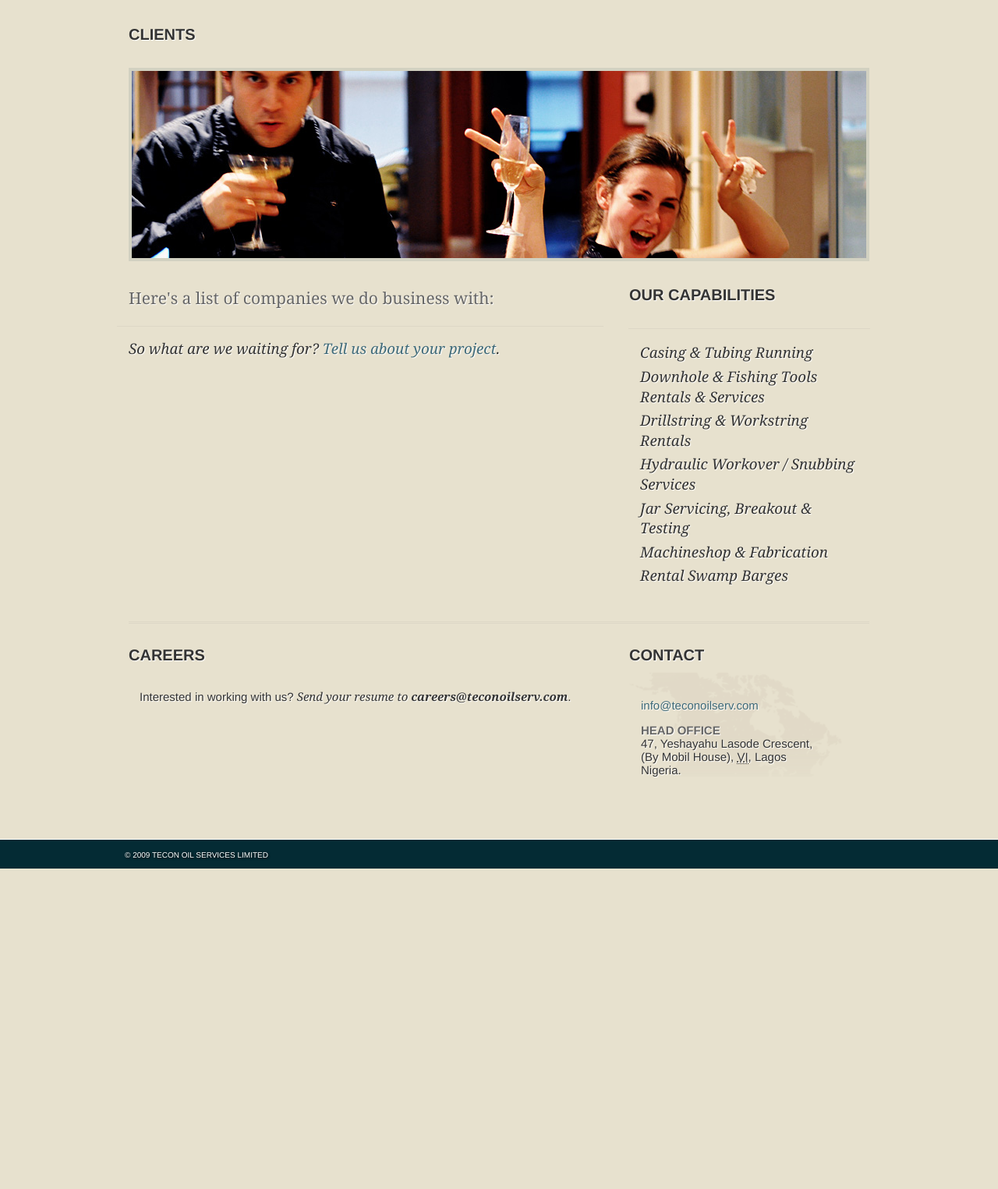
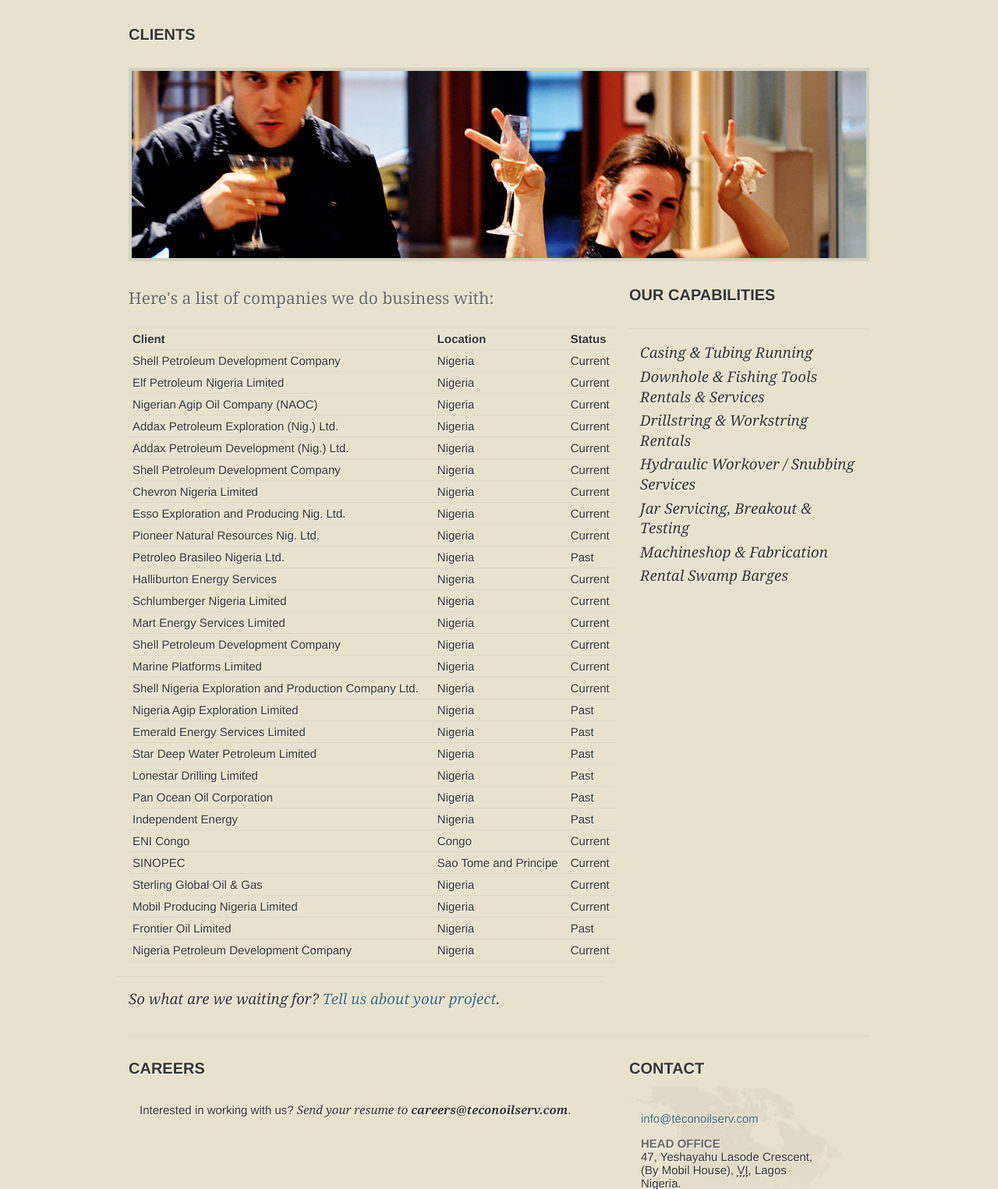
Before and after one commit to deone/tecon, a PHP site: page /clients.html in a window 1280 px wide. Shown: the part 221-1746 px from the top of the page at 78% size. Before the commit the page ends 1335 px from the top, so only its background shows below. Run offline with PHP 8.4, Linux system fonts and the light colour scheme.

Commit message:
Clients page

```diff
--- a/clients.html
+++ b/clients.html
@@ -43,6 +43,158 @@
 		<img src="img/content/lovelies_opener.jpg" class="large_opening_image" alt="Lovelies" />
 		<div class="left_column no_margin">
 		    <p class="intro">Here's a list of companies we do business with:</p>
+		    <table>
+			<thead>
+			    <tr>
+				<th>Client</th>
+				<th>Location</th>
+				<th>Status</th>
+			    </tr>
+			</thead>
+			<tbody>
+			    <tr>
+				<td>Shell Petroleum Development Company</td>
+				<td>Nigeria</td>
+				<td>Current</td>
+			    </tr>
+			    <tr>
+				<td>Elf Petroleum Nigeria Limited</td>
+				<td>Nigeria</td>
+				<td>Current</td>
+			    </tr>
+			    <tr>
+				<td>Nigerian Agip Oil Company (NAOC)</td>
+				<td>Nigeria</td>
+				<td>Current</td>
+			    </tr>
+			    <tr>
+				<td>Addax Petroleum Exploration (Nig.) Ltd.</td>
+				<td>Nigeria</td>
+				<td>Current</td>
+			    </tr>
+			    <tr>
+				<td>Addax Petroleum Development (Nig.) Ltd.</td>
+				<td>Nigeria</td>
+				<td>Current</td>
+			    </tr>
+			    <tr>
+				<td>Shell Petroleum Development Company</td>
+				<td>Nigeria</td>
+				<td>Current</td>
+			    </tr>
+			    <tr>
+				<td>Chevron Nigeria Limited</td>
+				<td>Nigeria</td>
+				<td>Current</td>
+			    </tr>
+			    <tr>
+				<td>Esso Exploration and Producing Nig. Ltd.</td>
+				<td>Nigeria</td>
+				<td>Current</td>
+			    </tr>
+			    <tr>
+				<td>Pioneer Natural Resources Nig. Ltd.</td>
+				<td>Nigeria</td>
+				<td>Current</td>
+			    </tr>
+			    <tr>
+				<td>Petroleo Brasileo Nigeria Ltd.</td>
+				<td>Nigeria</td>
+				<td>Past</td>
+			    </tr>
+			    <tr>
+				<td>Halliburton Energy Services</td>
+				<td>Nigeria</td>
+				<td>Current</td>
+			    </tr>
+			    <tr>
+				<td>Schlumberger Nigeria Limited</td>
+				<td>Nigeria</td>
+				<td>Current</td>
+			    </tr>
+			    <tr>
+				<td>Mart Energy Services Limited</td>
+				<td>Nigeria</td>
+				<td>Current</td>
+			    </tr>
+			    <tr>
+				<td>Shell Petroleum Development Company</td>
+				<td>Nigeria</td>
+				<td>Current</td>
+			    </tr>
+			    <tr>
+				<td>Marine Platforms Limited</td>
+				<td>Nigeria</td>
+				<td>Current</td>
+			    </tr>
+			    <tr>
+				<td>Shell Nigeria Exploration and Production Company Ltd.</td>
+				<td>Nigeria</td>
+				<td>Current</td>
+			    </tr>
+			    <tr>
+				<td>Nigeria Agip Exploration Limited</td>
+				<td>Nigeria</td>
+				<td>Past</td>
+			    </tr>
+			    <tr>
+				<td>Emerald Energy Services Limited</td>
+				<td>Nigeria</td>
+				<td>Past</td>
+			    </tr>
+			    <tr>
+				<td>Star Deep Water Petroleum Limited</td>
+				<td>Nigeria</td>
+				<td>Past</td>
+			    </tr>
+			    <tr>
+				<td>Lonestar Drilling Limited</td>
+				<td>Nigeria</td>
+				<td>Past</td>
+			    </tr>
+			    <tr>
+				<td>Pan Ocean Oil Corporation</td>
+				<td>Nigeria</td>
+				<td>Past</td>
+			    </tr>
+			    <tr>
+				<td>Independent Energy</td>
+				<td>Nigeria</td>
+				<td>Past</td>
+			    </tr>
+			    <tr>
+				<td>ENI Congo</td>
+				<td>Congo</td>
+				<td>Current</td>
+			    </tr>
+			    <tr>
+				<td>SINOPEC</td>
+				<td>Sao Tome and Principe</td>
+				<td>Current</td>
+			    </tr>
+			    <tr>
+				<td>Sterling Global Oil &amp; Gas</td>
+				<td>Nigeria</td>
+				<td>Current</td>
+			    </tr>
+			    <tr>
+				<td>Mobil Producing Nigeria Limited</td>
+				<td>Nigeria</td>
+				<td>Current</td>
+			    </tr>
+			    <tr>
+				<td>Frontier Oil Limited</td>
+				<td>Nigeria</td>
+				<td>Past</td>
+			    </tr>
+			    <tr>
+				<td>Nigeria Petroleum Development Company</td>
+				<td>Nigeria</td>
+				<td>Current</td>
+			    </tr>
+			</tbody>
+		    </table>
+		    <br/>
 		    <p class="boost">
 			<strong>So what are we waiting for? <a href="contact.html">Tell us about your project</a>.</strong>
 		    </p>
--- a/css/base.css
+++ b/css/base.css
@@ -605,3 +605,18 @@ ul.gallery li ul.gallery-item-thumbs li a.active img {
   clear: both;
   visibility: hidden;
 }
+table td, table th    {
+    padding: 5px;
+    border-bottom: 1px solid #ddd7c6;
+}
+table th    {
+    font-weight: bold;
+}
+table	{
+    border-top: 3px double #ddd7c6;
+    border-bottom: 3px double #ddd7c6;
+}
+table tr:hover	{
+    background: #042b34;
+    color: #fff;
+}
--- a/index.html
+++ b/index.html
@@ -59,7 +59,7 @@
 			</div>
 
 			<div class="feature" style="display: none;">
-			    <a href="#"><img alt="Drillstring &amp; Workstring Rentals" src="img/piping.jpg"/></a>
+			    <a href="#"><img alt="Drillstring &amp; Workstring Rentals" src="img/drillstring.jpg"/></a>
 
 			    <div class="feature-content">
 				<h2>Drillstring &amp; Workstring Rentals</h2>
```
Also changed, not shown: img/drillstring.jpg (added).
